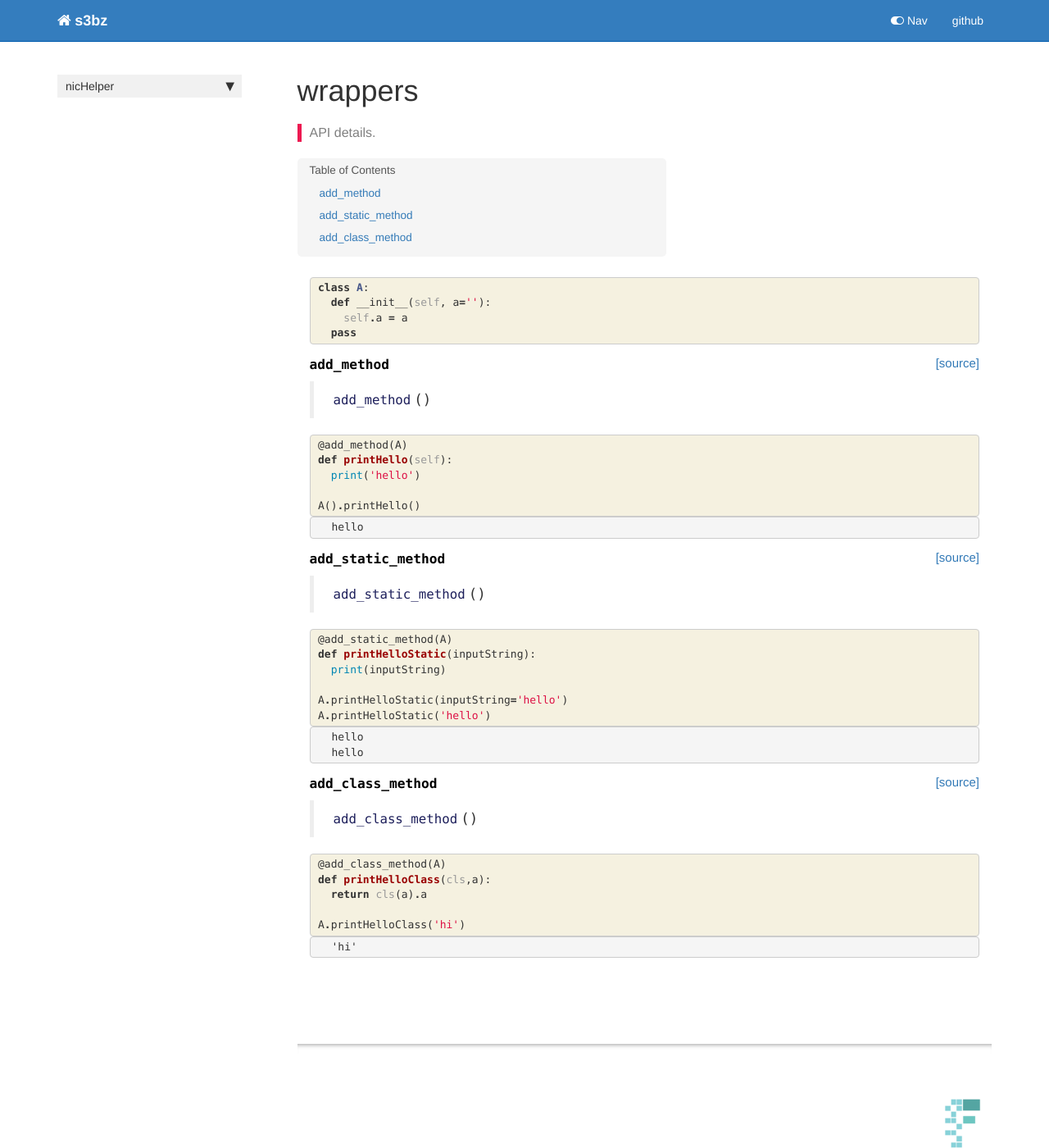
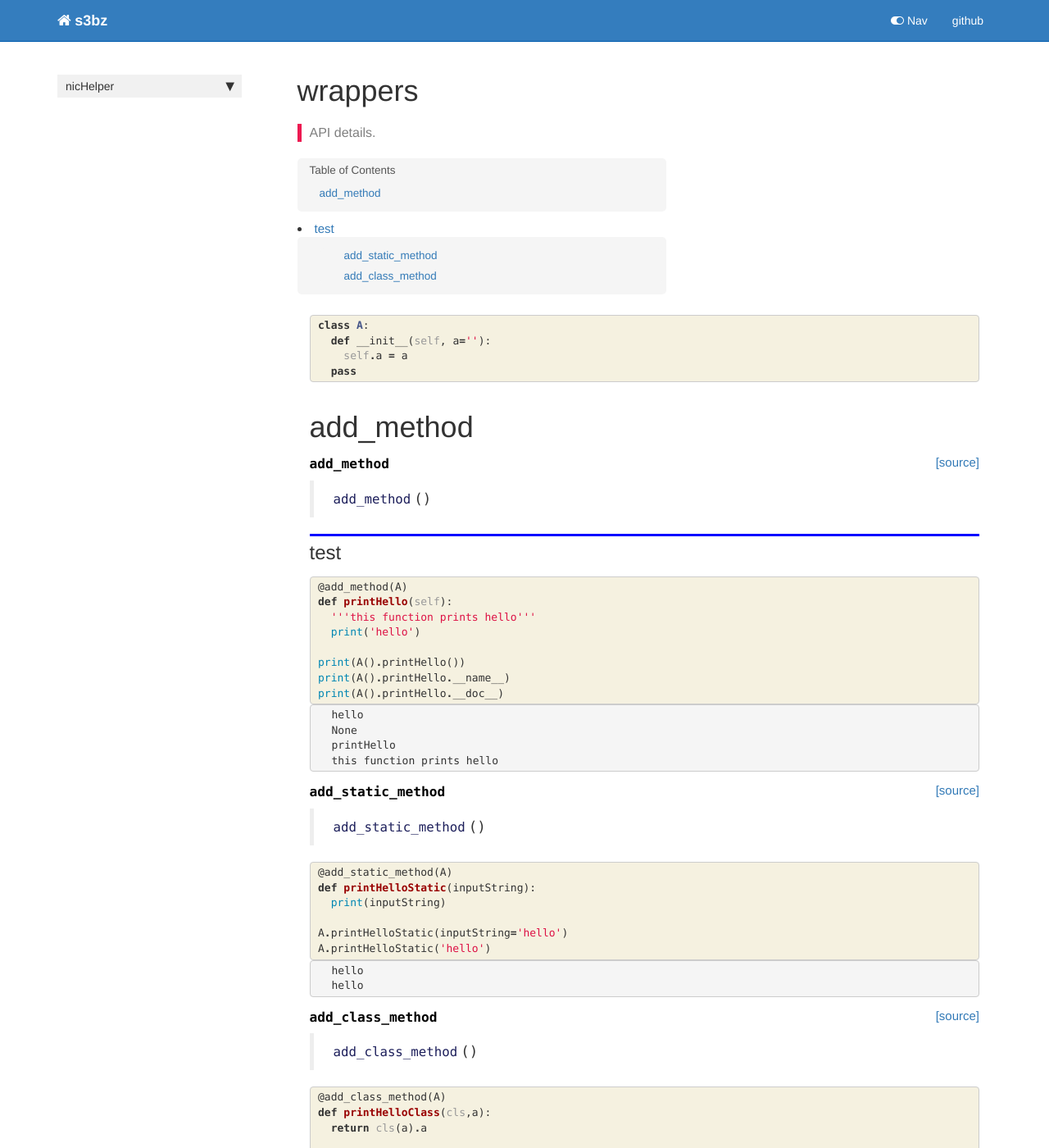
Before and after one commit to thanakijwanavit/nicHelper, a Jekyll site: the page built from docs/wrappers.html, in a window 1280 px wide and 1400 px high. Shown: the whole window at 82% size. Built offline with Jekyll 4.4.1, drawn with Linux system fonts in a browser that asks for light colours; nearby versions of some CDN libraries; comment, search, counter and statistics services are not loaded.

```diff
--- a/docs/_data/sidebars/home_sidebar.yml
+++ b/docs/_data/sidebars/home_sidebar.yml
@@ -34,6 +34,9 @@ entries:
       title: Shorten link
       url: shortenLInk.html
     - output: web,pdf
+      title: timer
+      url: timer.html
+    - output: web,pdf
       title: wrappers
       url: wrappers.html
     output: web
--- a/docs/dictUtil.html
+++ b/docs/dictUtil.html
@@ -311,7 +311,7 @@ False
 
 
 <div class="output_markdown rendered_html output_subarea ">
-<h4 id="hashDict" class="doc_header"><code>hashDict</code><a href="https://github.com/thanakijwanavit/nicHelper/tree/master/nicHelper/dictUtil.py#L40" class="source_link" style="float:right">[source]</a></h4><blockquote><p><code>hashDict</code>(<strong><code>data</code></strong>:<code>dict</code>, <strong><code>hasher</code></strong>=<em><code>&lt;sha1 HASH object @ 0x7fbfee087d70&gt;</code></em>, <strong><code>encoder</code></strong>=<em><code>dumps</code></em>)</p>
+<h4 id="hashDict" class="doc_header"><code>hashDict</code><a href="https://github.com/thanakijwanavit/nicHelper/tree/master/nicHelper/dictUtil.py#L40" class="source_link" style="float:right">[source]</a></h4><blockquote><p><code>hashDict</code>(<strong><code>data</code></strong>:<code>dict</code>, <strong><code>hasher</code></strong>=<em><code>&lt;sha1 HASH object @ 0x7fb01a6d3d70&gt;</code></em>, <strong><code>encoder</code></strong>=<em><code>dumps</code></em>)</p>
 </blockquote>
 
 </div>
--- a/docs/sidebar.json
+++ b/docs/sidebar.json
@@ -9,6 +9,7 @@
     "schema": "schema.html",
     "Secrets": "secrets.html",
     "Shorten link": "shortenLInk.html",
+    "timer": "timer.html",
     "wrappers": "wrappers.html"
   }
 }
--- a/docs/wrappers.html
+++ b/docs/wrappers.html
@@ -56,6 +56,12 @@ nb_path: "wrappers.ipynb"
 </div>
     {% endraw %}
 
+<div class="cell border-box-sizing text_cell rendered"><div class="inner_cell">
+<div class="text_cell_render border-box-sizing rendered_html">
+<h1 id="add_method">add_method<a class="anchor-link" href="#add_method"> </a></h1>
+</div>
+</div>
+</div>
     {% raw %}
 
 <div class="cell border-box-sizing code_cell rendered">
@@ -87,6 +93,12 @@ nb_path: "wrappers.ipynb"
 </div>
     {% endraw %}
 
+<div class="cell border-box-sizing text_cell rendered"><div class="inner_cell">
+<div class="text_cell_render border-box-sizing rendered_html">
+<h2 id="test">test<a class="anchor-link" href="#test"> </a></h2>
+</div>
+</div>
+</div>
     {% raw %}
 
 <div class="cell border-box-sizing code_cell rendered">
@@ -96,9 +108,12 @@ nb_path: "wrappers.ipynb"
     <div class="input_area">
 <div class=" highlight hl-ipython3"><pre><span></span><span class="nd">@add_method</span><span class="p">(</span><span class="n">A</span><span class="p">)</span>
 <span class="k">def</span> <span class="nf">printHello</span><span class="p">(</span><span class="bp">self</span><span class="p">):</span>
+  <span class="sd">&#39;&#39;&#39;this function prints hello&#39;&#39;&#39;</span>
   <span class="nb">print</span><span class="p">(</span><span class="s1">&#39;hello&#39;</span><span class="p">)</span>
 
-<span class="n">A</span><span class="p">()</span><span class="o">.</span><span class="n">printHello</span><span class="p">()</span>
+<span class="nb">print</span><span class="p">(</span><span class="n">A</span><span class="p">()</span><span class="o">.</span><span class="n">printHello</span><span class="p">())</span>
+<span class="nb">print</span><span class="p">(</span><span class="n">A</span><span class="p">()</span><span class="o">.</span><span class="n">printHello</span><span class="o">.</span><span class="vm">__name__</span><span class="p">)</span>
+<span class="nb">print</span><span class="p">(</span><span class="n">A</span><span class="p">()</span><span class="o">.</span><span class="n">printHello</span><span class="o">.</span><span class="vm">__doc__</span><span class="p">)</span>
 </pre></div>
 
     </div>
@@ -112,6 +127,9 @@ nb_path: "wrappers.ipynb"
 
 <div class="output_subarea output_stream output_stdout output_text">
 <pre>hello
+None
+printHello
+this function prints hello
 </pre>
 </div>
 </div>
--- a/nicHelper/__init__.py
+++ b/nicHelper/__init__.py
@@ -1 +1 @@
-__version__ = "0.0.47"
+__version__ = "0.0.49"
--- a/nicHelper/_nbdev.py
+++ b/nicHelper/_nbdev.py
@@ -43,6 +43,10 @@ index = {"imageFromS3": "Images.ipynb",
          "getSecret": "secrets.ipynb",
          "shorten": "shortenLInk.ipynb",
          "url": "shortenLInk.ipynb",
+         "Timer": "timer.ipynb",
+         "start_timer": "timer.ipynb",
+         "reset_timer": "timer.ipynb",
+         "print_time": "timer.ipynb",
          "add_method": "wrappers.ipynb",
          "add_static_method": "wrappers.ipynb",
          "add_class_method": "wrappers.ipynb"}
@@ -55,6 +59,7 @@ modules = ["images.py",
            "schema.py",
            "secrets.py",
            "shortenLink.py",
+           "timer.py",
            "wrappers.py"]
 
 doc_url = "https://thanakijwanavit.github.io/nicHelper/"
```
Also changed, not shown: 3 other files.
